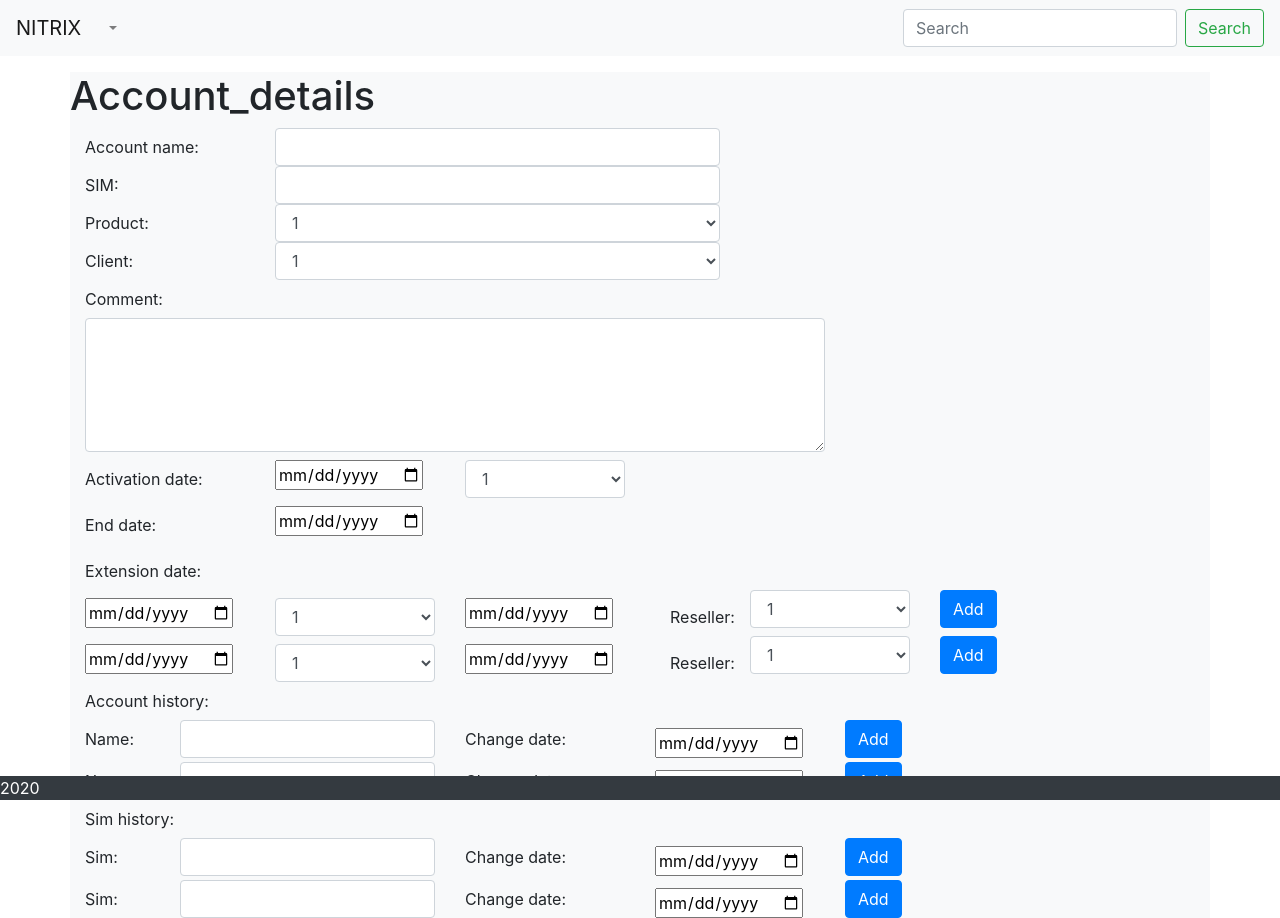
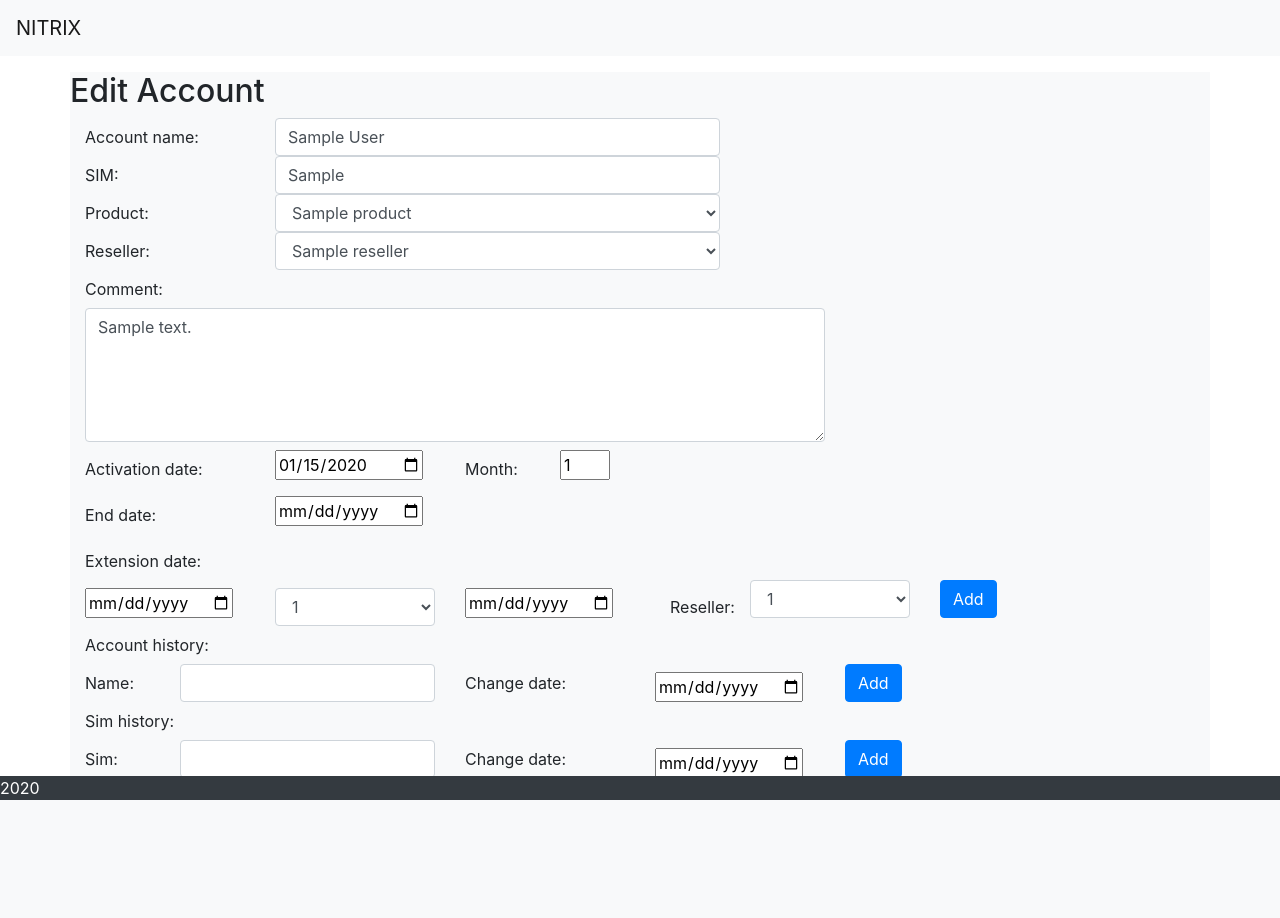
Before and after one commit to Simple2B/NITRIX, a Flask app: page /account_details?id=1 in a window 1280 px wide. After the commit the page ends 800 px from the top, so only its background shows below. Run offline with Flask 2, Linux system fonts and the light colour scheme; a user stored in the database is signed in; tables that the repository leaves empty hold one stand-in row (values such as "Sample post"); some libraries are stand-ins or nearby versions.

Commit message:
fill account edit

```diff
--- a/app/static/main.css
+++ b/app/static/main.css
@@ -2,3 +2,7 @@
 /* * {
     border-radius: 0 !important;
 } */
+
+.month-input {
+    width: 50px;
+}
--- a/app/templates/account_details.html
+++ b/app/templates/account_details.html
@@ -3,81 +3,111 @@
 {% block content %}
 <div class="container bg-light mt-3">
     <div class="row">
-            <h1>Account_details</h1>
+        {% if is_edit %}
+        <h2>Edit Account</h2>
+        {% else %}
+        <h2>New Account</h2>
+        {% endif %}
     </div>
     <div class="row">
-            <label  class="col-sm-2 col-form-label">Account name:</label>
+        <label class="col-sm-2 col-form-label">Account name:</label>
         <div class="col-sm-5">
-                    <input type="months" class="form-control" id="mohths" >
+            {% if is_edit %}
+            <input class="form-control" id="name" value="{{account.name}}">
+            {% else %}
+            <input class="form-control" id="name" placeholder="Account name">
+            {% endif %}
         </div>
     </div>
     <div class="row">
-            <label  class="col-sm-2 col-form-label">SIM:</label>
+        <label class="col-sm-2 col-form-label">SIM:</label>
         <div class="col-sm-5">
-                    <input type="months" class="form-control" id="mohths" >
+            {% if is_edit %}
+            <input class="form-control" id="sim" value="{{account.sim}}">
+            {% else %}
+            <input class="form-control" id="sim" placeholder="SIM value">
+            {% endif %}
         </div>
     </div>
     <div class="row">
-            <label  class="col-sm-2 col-form-label">Product:</label>
+        <label class="col-sm-2 col-form-label">Product:</label>
         <div class="col-sm-5">
-                <select class="form-control" id="exampleFormControlSelect1">
-                    <option>1</option>
-                    <option>2</option>
-                    <option>3</option>
-                    <option>4</option>
-                    <option>5</option>
+            <select class="form-control" name="product">
+                {% for record in product.query.all() %}
+                {% if is_edit and record.id == account.product_id %}
+                <option value="{{record.id}}" selected>{{ record.name }}</option>
+                {% else %}
+                <option value="{{record.id}}">{{ record.name }}</option>
+                {% endif %}
+                {%endfor%}
             </select>
         </div>
     </div>
     <div class="row">
-            <label  class="col-sm-2 col-form-label">Client:</label>
+        <label class="col-sm-2 col-form-label">Reseller:</label>
         <div class="col-sm-5">
-                <select class="form-control" id="exampleFormControlSelect1">
-                    <option>1</option>
-                    <option>2</option>
-                    <option>3</option>
-                    <option>4</option>
-                    <option>5</option>
+            <select class="form-control" name="reseller">
+                {% for record in reseller.query.all() %}
+                {% if is_edit and record.id == account.reseller_id %}
+                <option value="{{record.id}}" selected>{{ record.name }}</option>
+                {% else %}
+                <option value="{{record.id}}">{{ record.name }}</option>
+                {% endif %}
+                {% endfor %}
             </select>
         </div>
     </div>
     <div class="row">
-            <label class="col-sm-5 col-form-label" for="exampleFormControlTextarea1">Comment:</label>
+        <label class="col-sm-5 col-form-label">Comment:</label>
         <div class="container">
-                <textarea class="col-sm-8 form-control" id="exampleFormControlTextarea1" rows="5"></textarea>
+            {% if is_edit %}
+            <textarea class="col-sm-8 form-control" rows="5" name="comment">{{account.comment}}</textarea>
+            {% else %}
+            <textarea class="col-sm-8 form-control" rows="5" name="comment"></textarea>
+            {% endif %}
         </div>
 
     </div>
     <div class="row">
-            <label  class="col-sm-2 col-form-label mt-2">Activation date:</label>
+        <label class="col-sm-2 col-form-label mt-2">Activation date:</label>
         <div class="col-sm-2 mt-2">
-                <input id="date" type="date" value="">
+            {% if is_edit %}
+            <input id="date" type="date" value="{{account.activation_date.strftime('%Y-%m-%d')}}">
+            {% else %}
+            <input id="date" type="date" value="{{today.strftime('%Y-%m-%d')}}">
+            {% endif %}
         </div>
-            <div class="col-sm-2 mt-2">
-                <select class="form-control" id="exampleFormControlSelect1">
+        <label class="col-sm-1 col-form-label mt-2">Month:</label>
+        <div class="col-sm-1 mt-2">
+            {% if is_edit %}
+            <input type="text" name="months" list="months-list" class="month-input" value="{{ account.months }}">
+            {% else %}
+            <input type="text" name="months" list="months-list" class="month-input">
+            {% endif %}
+            <datalist id="months-list">
+                <option value="1">
+                <option value="3">
+                <option value="6">
+                <option value="12">
+            </datalist>
+            <!-- <select class="form-control" id="exampleFormControlSelect1">
                 <option>1</option>
-                    <option>2</option>
                 <option>3</option>
-                    <option>4</option>
-                    <option>5</option>
                 <option>6</option>
-                    <option>7</option>
-                    <option>8</option>
-                    <option>9</option>
-                    <option>10</option>
-                    <option>11</option>
-                  </select>
+                <option>12</option>
+            </select> -->
         </div>
     </div>
     <div class="row">
-            <label  class="col-sm-2 col-form-label mt-2">End date:</label>
+        <label class="col-sm-2 col-form-label mt-2">End date:</label>
         <div class="col-sm-2 mt-2">
             <input id="date" type="date" value="">
         </div>
     </div>
     <div class="row">
-            <label  class="col-sm-2 col-form-label mt-2">Extension date:</label>
+        <label class="col-sm-2 col-form-label mt-2">Extension date:</label>
     </div>
+
     <div class="row">
         <div class="col-sm-2 mt-2">
             <input id="date" type="date" value="">
@@ -85,63 +115,16 @@
         <div class="col-sm-2 mt-2">
             <select class="form-control" id="exampleFormControlSelect1">
                 <option>1</option>
-                    <option>2</option>
                 <option>3</option>
-                    <option>4</option>
-                    <option>5</option>
                 <option>6</option>
-                    <option>7</option>
-                    <option>8</option>
-                    <option>9</option>
-                    <option>10</option>
-                    <option>11</option>
+                <option>12</option>
             </select>
         </div>
         <div class="col-sm-2 mt-2">
             <input id="date" type="date" value="">
         </div>
         <div class="col-sm-1 mt-2">
-                <label  class="col-sm-1 col-form-label ">Reseller:</label>
-            </div>
-            <div class="col-sm-2">
-                <select class="form-control" id="exampleFormControlSelect1">
-                    <option>1</option>
-                    <option>2</option>
-                    <option>3</option>
-                    <option>4</option>
-                    <option>5</option>
-                  </select>
-            </div>
-            <div class="col-sm-1 ">
-                <button type="button" class="btn btn-primary">Add</button>
-            </div>
-
-
-        </div>
-        <div class="row">
-            <div class="col-sm-2 mt-2">
-                <input id="date" type="date" value="">
-            </div>
-            <div class="col-sm-2 mt-2">
-                <select class="form-control" id="exampleFormControlSelect1">
-                    <option>1</option>
-                    <option>2</option>
-                    <option>3</option>
-                    <option>4</option>
-                    <option>5</option>
-                    <option>6</option>
-                    <option>7</option>
-                    <option>8</option>
-                    <option>9</option>
-                    <option>10</option>
-                    <option>11</option>
-                  </select>
-            </div>
-            <div class="col-sm-2 mt-2">
-                <input id="date" type="date" value="">
-            </div>
-            <div class="col-sm-1 mt-2">
-                <label  class="col-sm-1 col-form-label ">Reseller:</label>
+            <label class="col-sm-1 col-form-label ">Reseller:</label>
         </div>
         <div class="col-sm-2">
             <select class="form-control" id="exampleFormControlSelect1">
@@ -157,27 +140,13 @@
         </div>
     </div>
     <div class="row">
-            <label  class="col-sm-4 col-form-label ">Account history:</label>
+        <label class="col-sm-4 col-form-label ">Account history:</label>
     </div>
 
     <div class="row">
         <label for="inputUsername" class="col-sm-1 col-form-label">Name:</label>
         <div class="col-sm-3">
-                <input type="username" class="form-control" id="inputPassword" >
-            </div>
-            <label for="inputUsername" class="col-sm-2 col-form-label">Change date:</label>
-            <div class="col-sm-2 mt-2">
-                <input id="date" type="date" value="">
-            </div>
-            <div class="col-sm-1 ">
-                <button type="button" class="btn btn-primary">Add</button>
-            </div>
-        </div>
-
-        <div class="row mt-1">
-            <label for="inputUsername" class="col-sm-1 col-form-label">Name:</label>
-            <div class="col-sm-3">
-                <input type="username" class="form-control" id="inputPassword" >
+            <input type="username" class="form-control" id="inputPassword">
         </div>
         <label for="inputUsername" class="col-sm-2 col-form-label">Change date:</label>
         <div class="col-sm-2 mt-2">
@@ -189,27 +158,13 @@
     </div>
 
     <div class="row">
-            <label  class="col-sm-4 col-form-label ">Sim history:</label>
+        <label class="col-sm-4 col-form-label ">Sim history:</label>
     </div>
 
     <div class="row">
         <label for="inputUsername" class="col-sm-1 col-form-label">Sim:</label>
         <div class="col-sm-3">
-                <input type="username" class="form-control" id="inputPassword" >
-            </div>
-            <label for="inputUsername" class="col-sm-2 col-form-label">Change date:</label>
-            <div class="col-sm-2 mt-2">
-                <input id="date" type="date" value="">
-            </div>
-            <div class="col-sm-1 ">
-                <button type="button" class="btn btn-primary">Add</button>
-            </div>
-        </div>
-
-        <div class="row mt-1">
-            <label for="inputUsername" class="col-sm-1 col-form-label">Sim:</label>
-            <div class="col-sm-3">
-                <input type="username" class="form-control" id="inputPassword" >
+            <input type="username" class="form-control" id="inputPassword">
         </div>
         <label for="inputUsername" class="col-sm-2 col-form-label">Change date:</label>
         <div class="col-sm-2 mt-2">
--- a/app/templates/base_add_edit.html
+++ b/app/templates/base_add_edit.html
@@ -9,6 +9,7 @@
   <meta http-equiv="X-UA-Compatible" content="ie=edge">
   {% block meta %}{% endblock %}
   <!-- styles -->
+  <link rel="stylesheet" href="static/main.css">
   <link rel="stylesheet" href="https://stackpath.bootstrapcdn.com/bootstrap/4.4.1/css/bootstrap.min.css"
     integrity="sha384-Vkoo8x4CGsO3+Hhxv8T/Q5PaXtkKtu6ug5TOeNV6gBiFeWPGFN9MuhOf23Q9Ifjh" crossorigin="anonymous">
   {% block links %}{% endblock %}
@@ -19,26 +20,6 @@
   <div>
     <nav class="navbar navbar-expand-lg navbar-light bg-light">
       <a class="navbar-brand" href="#">NITRIX</a>
-      <div class="collapse navbar-collapse" id="navbarSupportedContent">
-        <ul class="navbar-nav mr-auto">
-          <li class="nav-item dropdown">
-            <a class="nav-link dropdown-toggle" href="#" id="navbarDropdown" role="button" data-toggle="dropdown"
-              aria-haspopup="true" aria-expanded="false">
-              {{ main_content }}
-            </a>
-            <div class="dropdown-menu" aria-labelledby="navbarDropdown">
-              <a class="dropdown-item" href="{{url_for('main.accounts')}}">Accounts</a>
-              <a class="dropdown-item" href="{{url_for('main.resellers')}}">Resellers</a>
-              <a class="dropdown-item" href="{{url_for('main.users')}}">Users</a>
-              <a class="dropdown-item" href="{{url_for('main.products')}}">Products</a>
-            </div>
-          </li>
-        </ul>
-        <form class="form-inline my-2 my-lg-0">
-          <input class="form-control mr-sm-2" type="search" placeholder="Search" aria-label="Search">
-          <button class="btn btn-outline-success my-2 my-sm-0" type="submit">Search</button>
-        </form>
-      </div>
     </nav>
   </div>
   <!-- Flash Messages -->
--- a/app/templates/index.html
+++ b/app/templates/index.html
@@ -16,7 +16,7 @@
 </head>
 
 <body>
-  <div >
+  <div class="container" >
     <nav class="navbar navbar-expand-lg navbar-light bg-light">
       <a class="navbar-brand" href="#">NITRIX</a>
       <div class="collapse navbar-collapse" id="navbarSupportedContent">
--- a/app/views/account.py
+++ b/app/views/account.py
@@ -1,6 +1,7 @@
+from datetime import datetime
 from flask import render_template, Blueprint, request, flash, redirect, url_for
 
-from app.models import Account
+from app.models import Account, Product, Reseller
 
 
 account_blueprint = Blueprint('account', __name__)
@@ -9,11 +10,24 @@ account_blueprint = Blueprint('account', __name__)
 @account_blueprint.route("/account_details")
 def edit():
     if 'id' in request.args:
-        id = request.args['id']
+        id = int(request.args['id'])
         account = Account.query.filter(Account.id == id).first()
         if account is None:
             flash("Wrong account id.", "danger")
             return redirect(url_for('main.accounts'))
-        return render_template("account_details.html")
+        return render_template(
+                "account_details.html",
+                product=Product,
+                reseller=Reseller,
+                account=account,
+                is_edit=True
+            )
+        # return render_template(
+        #         "account_details.html",
+        #         product=Product,
+        #         reseller=Reseller,
+        #         today=datetime.now(),
+        #         is_edit=False
+        #     )
     flash("Need account id.", "danger")
     return redirect(url_for('main.accounts'))
```
Lines whose indentation alone changed are shown as unchanged.
